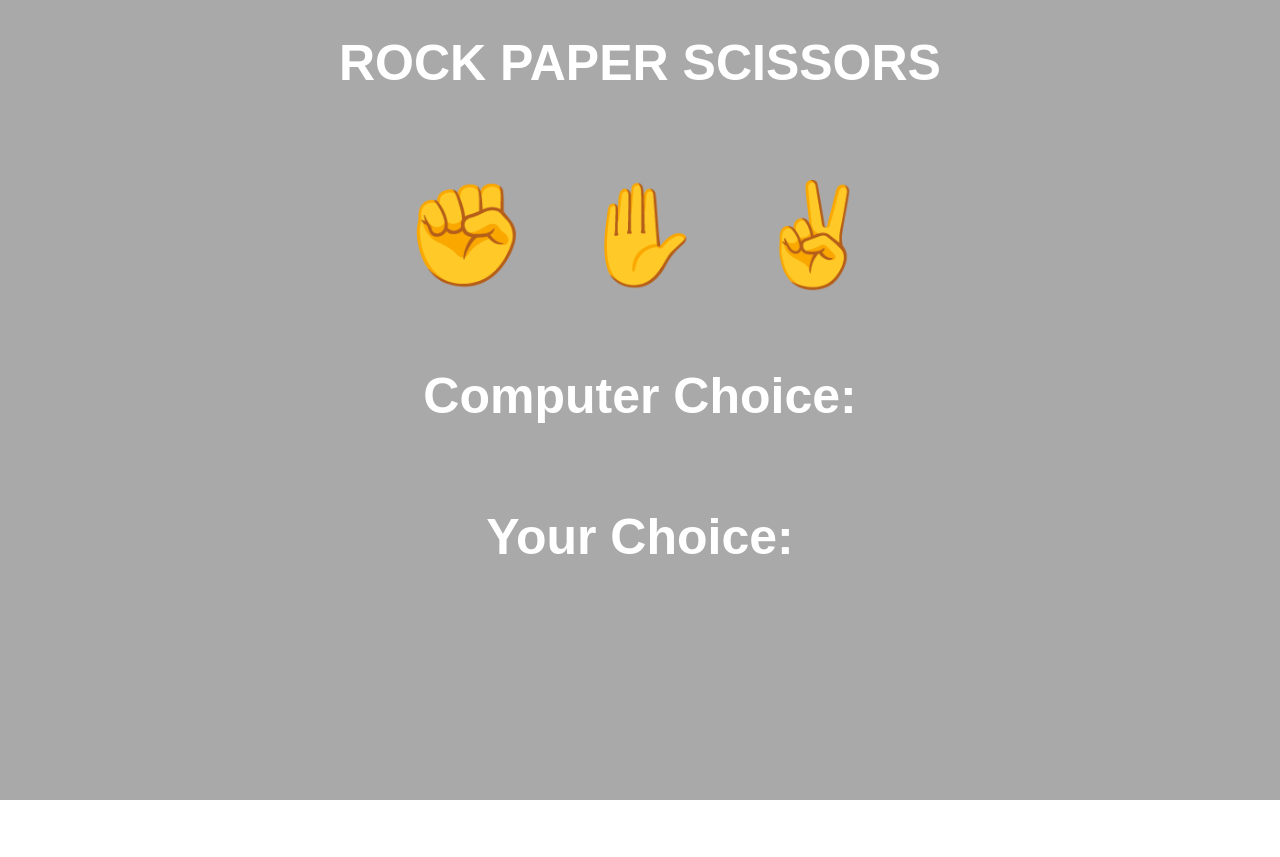
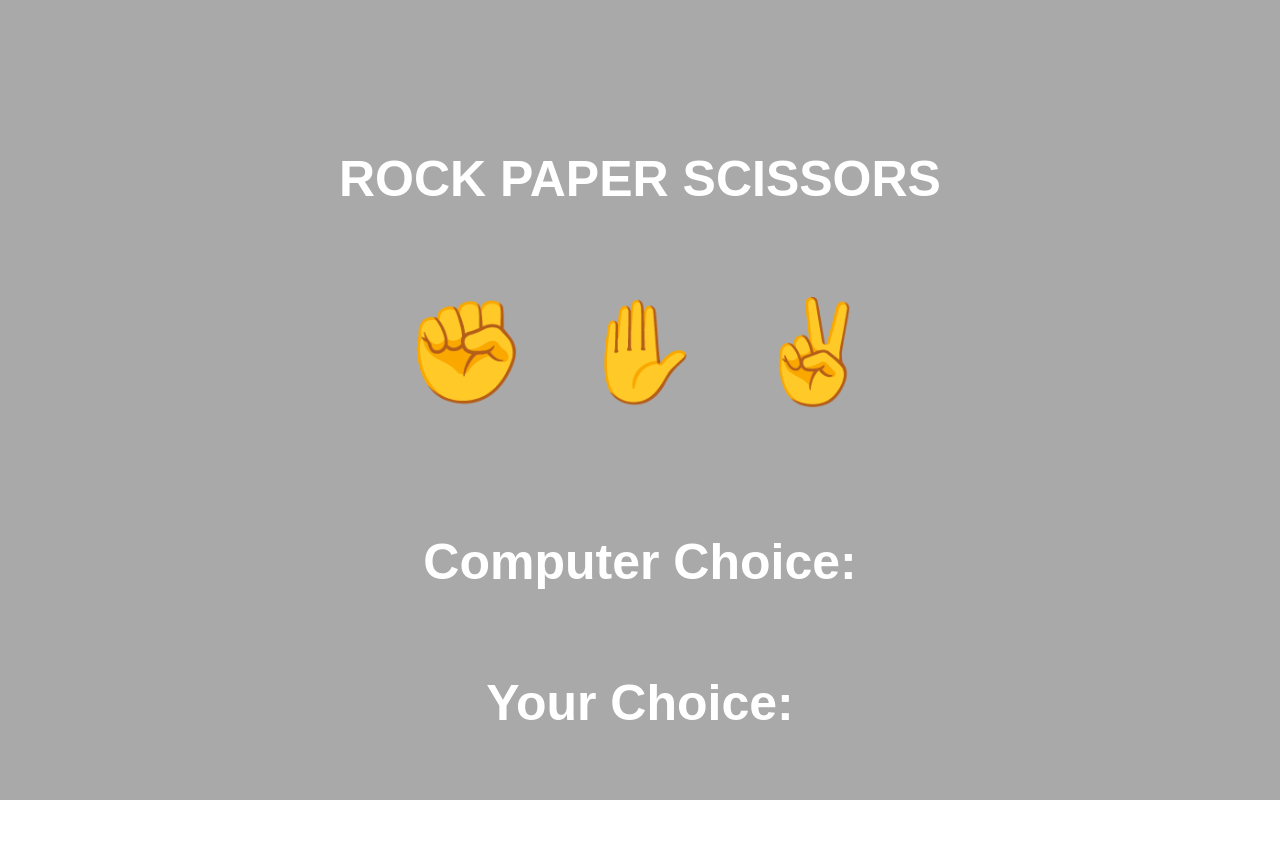
Before and after one commit to JackNortje/newtest, a plain HTML site: page index.html in a window 1280 px wide. Before the commit the page ends 800 px from the top, so only its background shows below. Drawn offline with Linux system fonts and the light colour scheme.

Commit message:
Finished

```diff
--- a/style.css
+++ b/style.css
@@ -23,12 +23,13 @@ body {
     display: flex;
     flex-direction: column;
     align-items: center;
-    margin-top: 50px;
+    margin-top: 100px;
 }
 h1 {
     font-family: Arial, Helvetica, sans-serif;
     font-size: 50px;
     color:white;
+    margin-top: 150px;
 }
 h2{
     font-family: Arial, Helvetica, sans-serif;
```
